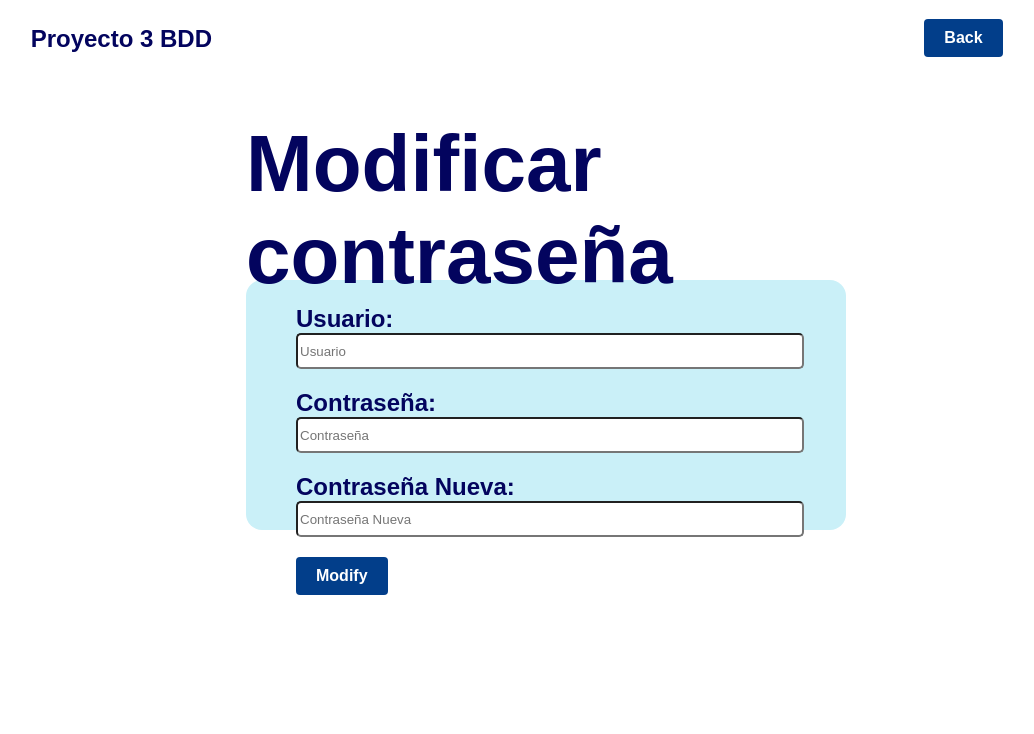
After one commit to Priscigs/PF-BDD2, a Flask app: page /modifyP in a window 1280 px wide. The commit adds this page. Shown: the top 734 px of the page, without its empty margins (94-1128 px from the left). Run offline with Flask 3, Linux system fonts and the light colour scheme.

Commit message:
⛑️ Modify pass

```diff
--- a/main.py
+++ b/main.py
@@ -214,6 +214,10 @@ def genre_rom():
 def delete():
     return render_template('/delete.html')
 
+@app.route('/modifyP')
+def modifyP():
+    return render_template('/modifyP.html')
+
 @app.route('/eliminar-cuenta', methods=['POST'])
 def eliminar_cuenta():
     if request.method == 'POST':
@@ -239,6 +243,33 @@ def eliminar_cuenta():
 
     return redirect('/')
 
+@app.route('/modificar-contrasena', methods=['POST'])
+def modificar_contrasena():
+    if request.method == 'POST':
+        usuario_input = request.form.get('delusuario')
+        contrasena_input = request.form.get('delcontrasena')
+        nueva_contrasena_input = request.form.get('delcontrasena1')
+
+        try:
+            # Crear una conexión a la base de datos
+            graph = Graph(uri="neo4j+s://ca536792.databases.neo4j.io", user="neo4j", password="9kEkEZcx8aTRfBKerXNxeEw8U1P9FNSH1Zvu1a4dG2Q")
+            matcher = NodeMatcher(graph)
+
+            node = matcher.match("Usuario", titulo=usuario_input, contraseña=contrasena_input).first()
+
+            if node:
+                # Modificar la contraseña del nodo de usuario
+                node['contraseña'] = nueva_contrasena_input
+                graph.push(node)
+                return "Contraseña modificada exitosamente."
+            else:
+                return "No se ha encontrado la cuenta en la base de datos."
+        except Exception as e:
+            print("Error al conectar a la base de datos:", str(e))
+            return "Error al conectar a la base de datos."
+
+    return redirect('/')
+
 
 if __name__ == '__main__':
     app.run()
--- /dev/null
+++ b/templates/modifyP.html
@@ -0,0 +1,57 @@
+<!DOCTYPE html>
+<html>
+    <head>
+        <title>Modificar contraseña</title>
+        <link rel="stylesheet" type="text/css" href="{{ url_for('static', filename='css/styles.css') }}">
+    </head>
+    <body>
+        <div class="container">
+            <div class="column">
+                <h1 class="title">Proyecto 3 BDD</h1>
+            </div>
+            <div class="column">
+
+            </div>
+            <div class="column">
+                <div class="container1">
+                    <div class="column1">
+                        <a href="{{ url_for('index') }}">
+                            <button class="btn-login">Back</button>
+                        </a>
+                    </div>
+                </div>
+            </div>
+        </div>
+        <div class="container3">
+            <h1>Modificar contraseña</h1>
+        </div>
+        <div class='container2'>
+            <div class='container2-grid'>
+                <form method="POST" action="/modificar-contrasena">
+                    <div class='grid-info'>
+                        <label for="usuario" class="label">Usuario: </label>
+                    </div>
+                    <div class='grid-info'>
+                        <input type="text" name="delusuario" id="usuario" class="input" placeholder="Usuario" size='70'></input>
+                    </div>
+                    <div class='grid-info'>
+                        <label for="contrasena" class="label">Contraseña: </label>
+                    </div>
+                    <div class='grid-info'>
+                        <input type="password" name="delcontrasena" id="contrasena" class="input" placeholder="Contraseña" size='70'></input>
+                    </div>
+                    <div class='grid-info'>
+                        <label for="contrasena1" class="label">Contraseña Nueva: </label>
+                    </div>
+                    <div class='grid-info'>
+                        <input type="password" name="delcontrasena1" id="contrasena1" class="input" placeholder="Contraseña Nueva" size='70'></input>
+                    </div>
+                    <div class='grid-info'>
+                        <a href="{{ url_for('modificar_contrasena') }}"></a>
+                        <input type="submit" class="btn-login "value="Modify">
+                    </div>
+                </form>
+            </div>
+        </div>
+    </body>
+</html>
--- a/templates/profilePage.html
+++ b/templates/profilePage.html
@@ -37,7 +37,7 @@
                 </a>
             </div>
             <div class='grid-info'>
-                <a href="{{ url_for('profilePage') }}"></a>
+                <a href="{{ url_for('modifyP') }}">
                     <button class="btn-profileP">Modificar Contraseña</button>
                 </a>
             </div>
```
